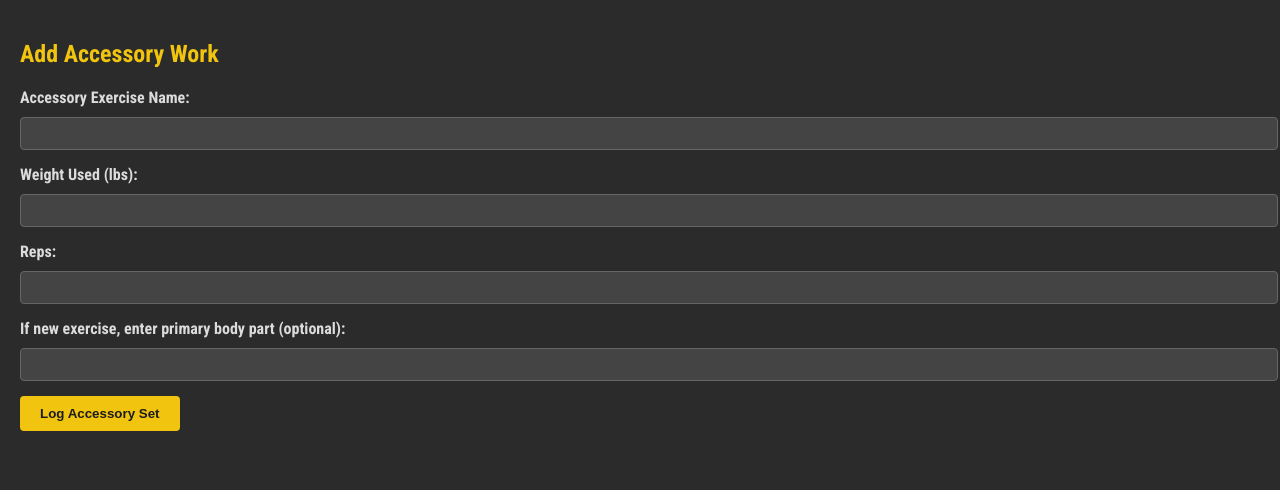
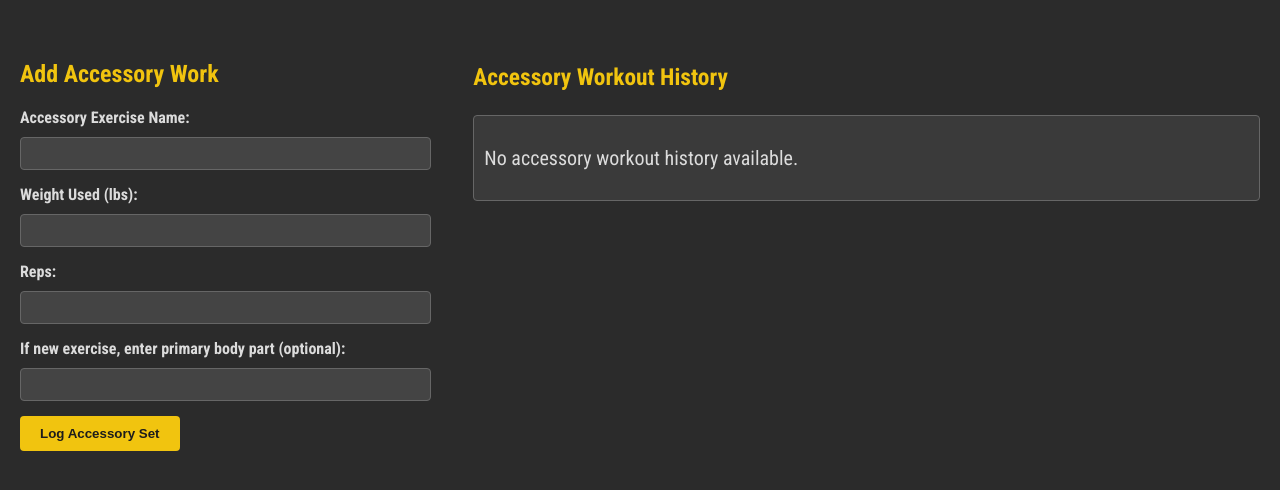
Before and after one commit to metzlere/531-tracker, a Flask app: page /add-accessory in a window 1280 px wide. Shown: the part 109-599 px from the top of the page. Run offline with Flask 3, Linux system fonts and the light colour scheme.

Commit message:
add scrollable accessory history

```diff
--- a/app.py
+++ b/app.py
@@ -6,9 +6,7 @@ viewing history, correcting mistakes, viewing volume history, and generating pro
 """
 
 from datetime import datetime, date, timedelta
-import io
-import base64
-from typing import Any, Dict, List, Optional
+from typing import Any, Dict, List, Optional, Tuple
 
 import plotly.graph_objects as go
 from flask import Flask, render_template, request, redirect, url_for, flash, Response
@@ -172,8 +170,7 @@ def perform_workout(lift: str) -> Response:
 def add_accessory() -> Response:
     """
     Log an accessory workout session.
-
-    GET: Render the accessory workout form.
+    GET: Render the accessory workout form along with accessory workout history.
     POST: Validate and log the accessory workout.
     """
     if request.method == "POST":
@@ -205,9 +202,12 @@ def add_accessory() -> Response:
 
         return redirect(url_for("add_accessory"))
 
-    # GET: Render the accessory form with past exercises
+    # GET: Render the accessory form along with accessory workout history.
     past_exercises: List[str] = db.get_past_accessory_exercises()
-    return render_template("add_accessory.html", past_exercises=past_exercises)
+    all_records: List[Any] = db.get_workout_history()
+    main_lifts: Tuple[str, str, str, str] = ("Squat", "Bench Press", "Deadlift", "Press")
+    accessory_history = [r for r in all_records if r[2] not in main_lifts]
+    return render_template("add_accessory.html", past_exercises=past_exercises, accessory_history=accessory_history)
 
 
 # -----------------------------------------------------------------------------
--- a/static/styles.css
+++ b/static/styles.css
@@ -192,3 +192,51 @@ li {
     max-width: 600px;
     color: #dcdcdc;
 }
+
+/* Container for accessory form and history */
+.accessory-container {
+    display: flex;
+    justify-content: space-between;
+    gap: 60px;
+    margin-top: 20px;
+}
+
+/* Left side form container */
+.accessory-form {
+    flex: 1;
+    max-width: 600px;
+}
+
+/* Right side history container */
+.accessory-history {
+    flex: 2;
+    max-width: 70%;
+    font-size: 20px;
+}
+
+/* Scrollable history window */
+.history-scroll {
+    max-height: 600px;
+    overflow-y: auto;
+    background-color: #3a3a3a;
+    padding: 10px;
+    border: 1px solid #666;
+    border-radius: 4px;
+}
+
+/* Table styling for history table inside the scrollable window */
+.history-scroll table {
+    width: 100%;
+    border-collapse: collapse;
+}
+
+.history-scroll th,
+.history-scroll td {
+    padding: 8px;
+    border: 1px solid #555;
+    text-align: left;
+}
+
+.history-scroll th {
+    background-color: #444;
+}
--- a/templates/add_accessory.html
+++ b/templates/add_accessory.html
@@ -1,5 +1,7 @@
 {% extends "base.html" %}
 {% block content %}
+<div class="accessory-container">
+    <div class="accessory-form">
         <h2>Add Accessory Work</h2>
         <form method="POST">
             <label>Accessory Exercise Name:</label>
@@ -16,12 +18,35 @@
             <br>
             <button type="submit">Log Accessory Set</button>
         </form>
-    {% if past_exercises %}
-        <h3>Past Accessory Exercises:</h3>
-        <ul>
-            {% for ex in past_exercises %}
-                <li>{{ ex }}</li>
+    </div>
+    <div class="accessory-history">
+        <h3>Accessory Workout History</h3>
+        <div class="history-scroll">
+            {% if accessory_history %}
+                <table>
+                    <thead>
+                        <tr>
+                            <th>Date</th>
+                            <th>Exercise</th>
+                            <th>Weight</th>
+                            <th>Reps</th>
+                        </tr>
+                    </thead>
+                    <tbody>
+                        {% for rec in accessory_history %}
+                            <tr>
+                                <td>{{ rec[1] }}</td>
+                                <td>{{ rec[2] }}</td>
+                                <td>{{ rec[3] }}</td>
+                                <td>{{ rec[4] }}</td>
+                            </tr>
                         {% endfor %}
-        </ul>
+                    </tbody>
+                </table>
+            {% else %}
+                <p>No accessory workout history available.</p>
             {% endif %}
+        </div>
+    </div>
+</div>
 {% endblock %}
```
Lines whose indentation alone changed are shown as unchanged.
